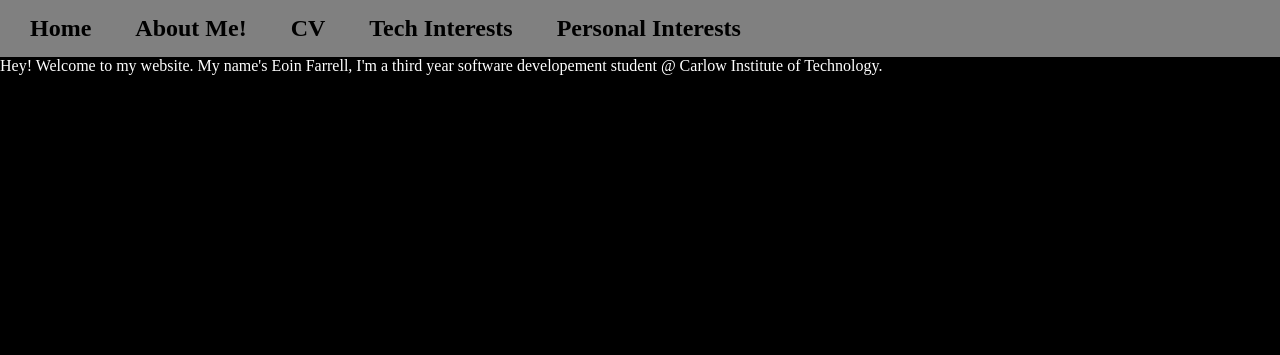
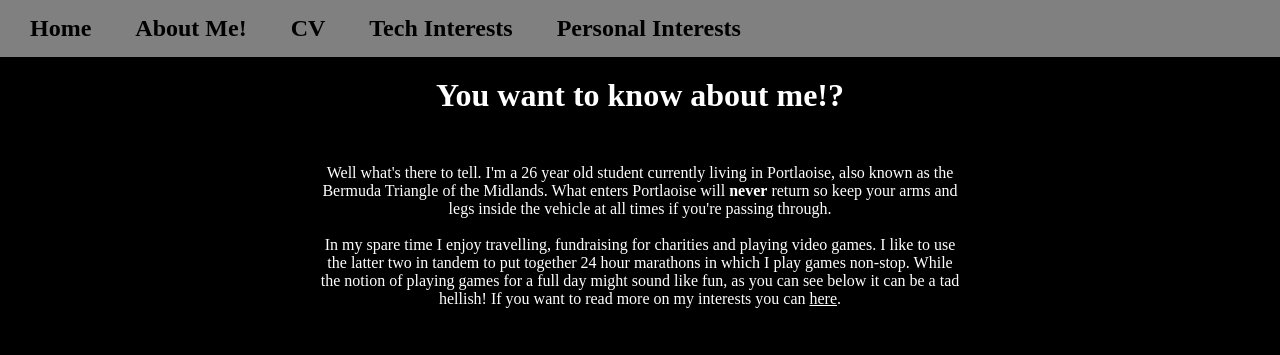
Before and after one commit to Eoin-Whelan/FlaskCA, a Flask app: page /personalPage in a window 1280 px wide. Shown: the top 355 px of the page. Before the commit the page ends 75 px from the top, so only its background shows below. Run offline with Flask 2, Linux system fonts and the light colour scheme.

Commit message:
Third commit. - Completed commenting of base.html. - Completed work on personalPage.html. - Added additional heading for each page in base.html template. - Created resources folder for images.

```diff
--- a/app.py
+++ b/app.py
@@ -11,16 +11,18 @@ from flask import Flask, render_template, request
 app = Flask(__name__)
 
 """
-For display_homepage, it has an additional ovveride of the basic function
-so that when the user enters their information their name is displayed back to
-them with an alternative greeting.
+    For display_homepage, it has an additional ovveride of the basic function
+    so that when the user enters their information their information on the
+    guestbook, their name is displayed back to them with an alternative greeting.
 """
+
 
 @app.route("/")
 def display_homepage():
     return render_template(
         "index.html",
         main_title="The Eoin Zone",
+        pageHeaderMsg="",
         userName="Visitor",
         open_message="If you would be so kind as to sign the guestbook before continuing, I would be so grateful",
     )
@@ -30,11 +32,16 @@ def display_homepage(guest_Signed):
     return render_template(
         "index.html",
         main_title="The Eoin Zone",
+        pageHeaderMsg="Cool, thanks!",
         userName=guest_Signed,
-        open_message="Thanks! Feel free to check out this website through the menu above!",
+        open_message="Feel free to check out this website through the menu above!",
     )
 
 
+"""
+    /processForm appends the comments.txt file and returns the user to the
+    homepage with a personalized greeting.
+"""
 @app.route("/processForm", methods=["POST"])
 def process_form_data():
     data = request.form
@@ -50,7 +57,11 @@ def process_form_data():
 
 @app.route("/personalPage")
 def personalPage():
-    return render_template("personalPage.html", main_title="About Me!")
+    return render_template(
+        "personalPage.html",
+        main_title="About Me!",
+        pageHeaderMsg="You want to know about me!?",
+    )
 
 
 @app.route("/CV")
@@ -65,6 +76,6 @@ def techInterests():
     )
 
 
-@app.route("/assistiveTech")
-def assistiveTech():
-    return render_template("assistiveTech.html", main_title="Assistive Technology")
+@app.route("/personalInterests")
+def personalInterests():
+    return render_template("personalInterests.html", main_title="Personal Interests!")
--- a/static/style/design.css
+++ b/static/style/design.css
@@ -8,6 +8,10 @@
 h1{
 	font-weight = bold;
 	color: white;
+	width:50%;
+	margin:auto;
+	margin-top: 20px;
+	text-align: center;
 }
 
 a{
@@ -17,9 +21,16 @@ a:hover{
 	color: #006B38FF;
 }
 
+iframe{
+	margin:50px;
+}
+
+p > a{
+	color: white;
+}
+
 #menuBar > ul{
 	background-color:grey;
-    width:100%;
 	padding: 15px 10px;
 }
 #menuBar > ul > li{
@@ -41,7 +52,7 @@ a:hover{
 	text-align:center;
 }
 
-#homePage{
+#mainContent{
 	width:50%;
 	margin:auto;
 	margin-top: 50px;
--- a/templates/base.html
+++ b/templates/base.html
@@ -1,22 +1,39 @@
+<!--
+	Title: 		base.html
+	Author:		Eoin Farrell
+	DOC:			31/10/2020
+	Purpose:	base.html acts as the template for flask to replicate onto other
+	webpages for this site.
+	Includes:
+		- Navigation bar.
+-->
+
 <!DOCTYPE HTML>
 <html>
 
 	<head>
 		<meta charset = "UTF-8">
+  <meta name="description" content="Free Web tutorials">
+	  <meta name="author" content="Eoin Farrell">
+	  <meta name="viewport" content="width=device-width, initial-scale=1.0">
 		<link rel = "stylesheet" type="text/css" href="static/style/design.css"/>
 	<title>
 		{{ main_title }}
 	</title>
 	</head>
+	<!-- Navigation bar at top of each page. -->
 	<div id = "menuBar">
 		<ul>
 			<li><a href="/">Home</a></li>
 			<li><a href="/personalPage">About Me!</a></li>
-			<li><a href="homePage.html">CV</a></li>
-			<li><a href="homePage.html">Tech Interests</a></li>
+			<li><a href="/CV">CV</a></li>
+			<li><a href="/techInterests">Tech Interests</a></li>
 			<li><a href="homePage.html">Personal Interests</a></li>
 		</ul>
 	</div>
+	<h1>
+		{{	pageHeaderMsg	}}
+	</h1>
 	<body>
 		{%	block main_content	%}
 		{%	endblock	%}
--- a/templates/personalPage.html
+++ b/templates/personalPage.html
@@ -1,6 +1,31 @@
 {%	extends "base.html"	%}
 
+{#
+  Title:      personalPage.html
+  Author:     Eoin Farrell
+  DOC:        01/11/2020
+  Purpose:    personalPage.html is the About Me section of the site.
+#}
 {%  block main_content  %}
-<p> Hey! Welcome to my website. My name's Eoin Farrell, I'm a third year software developement student @ Carlow
-  Institute of Technology.</p>
+<div id="mainContent">
+
+  <p> Well what's there to tell. I'm a 26 year old student currently living in Portlaoise, also known as the Bermuda Triangle of the Midlands.
+    What enters Portlaoise will <b>never</b> return so keep your arms and legs inside the vehicle at all times if you're passing through.
+    <br>
+    <br>
+    In my spare time I enjoy travelling, fundraising for charities and playing video games. I like to use the latter two in tandem to put together
+    24 hour marathons in which I play games non-stop. While the notion of playing games for a full day might sound like fun, as you can see below
+    it can be a tad hellish! If you want to read more on my interests you can <a href="/personalInterests">here</a>.
+  </p>
+  <iframe
+    width="560"
+    height="315"
+    src="https://www.youtube.com/embed/vzyaYUmnq04"
+    frameborder="0" a
+    llow="accelerometer; autoplay; clipboard-write; encrypted-media;"
+    allowfullscreen>
+ </iframe>
+ <p> I've also got a dog! What a concept!</p>
+ <img SRC = "static/resources/img/jessie.jpg" height = "600" width = "1000"></img>
+</div>
 {%  endblock  %}
```
Also changed, not shown: templates/index.html (+12 -3 lines), static/resources/img/jessie.jpg (added), templates/resources/jessie.jpg (added).
